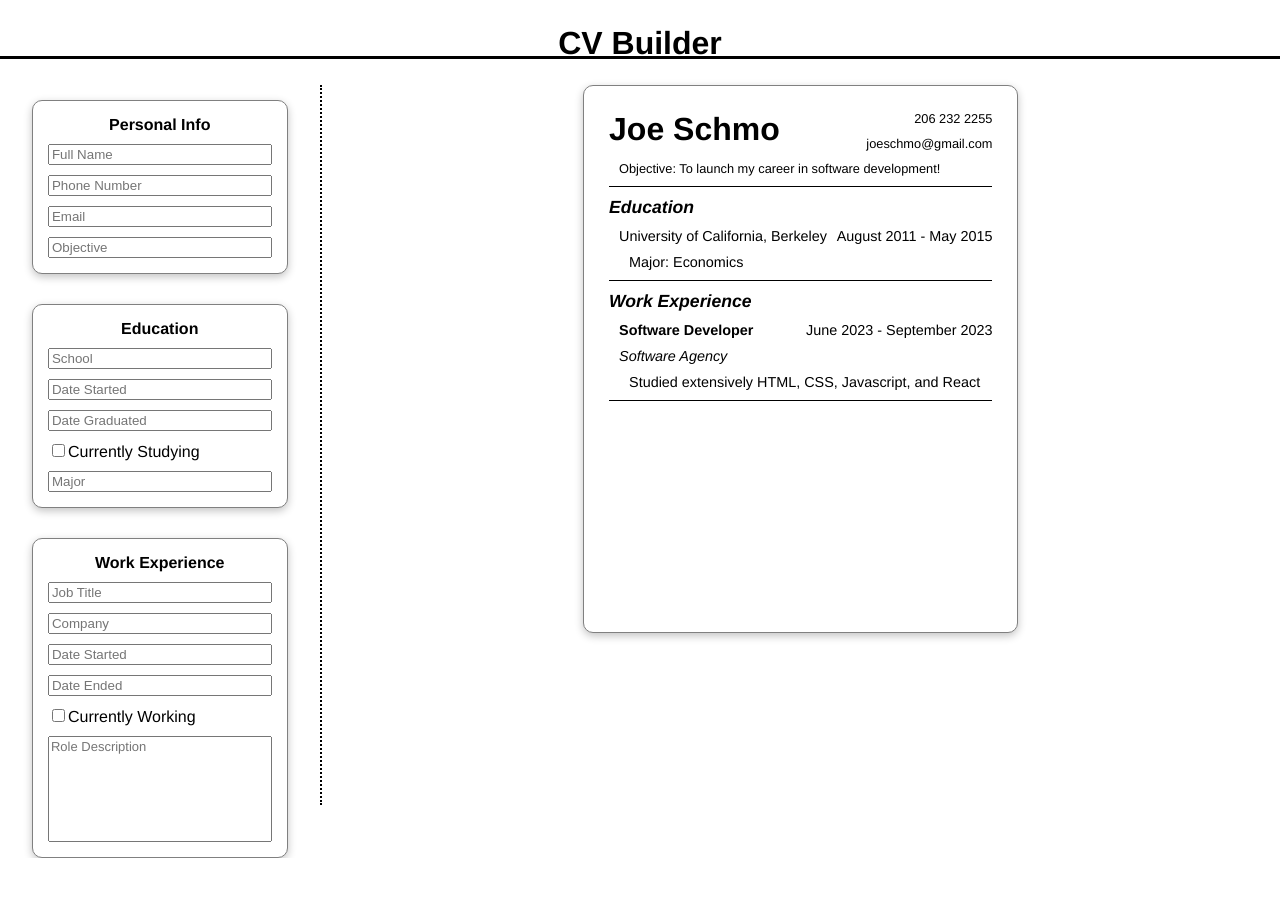
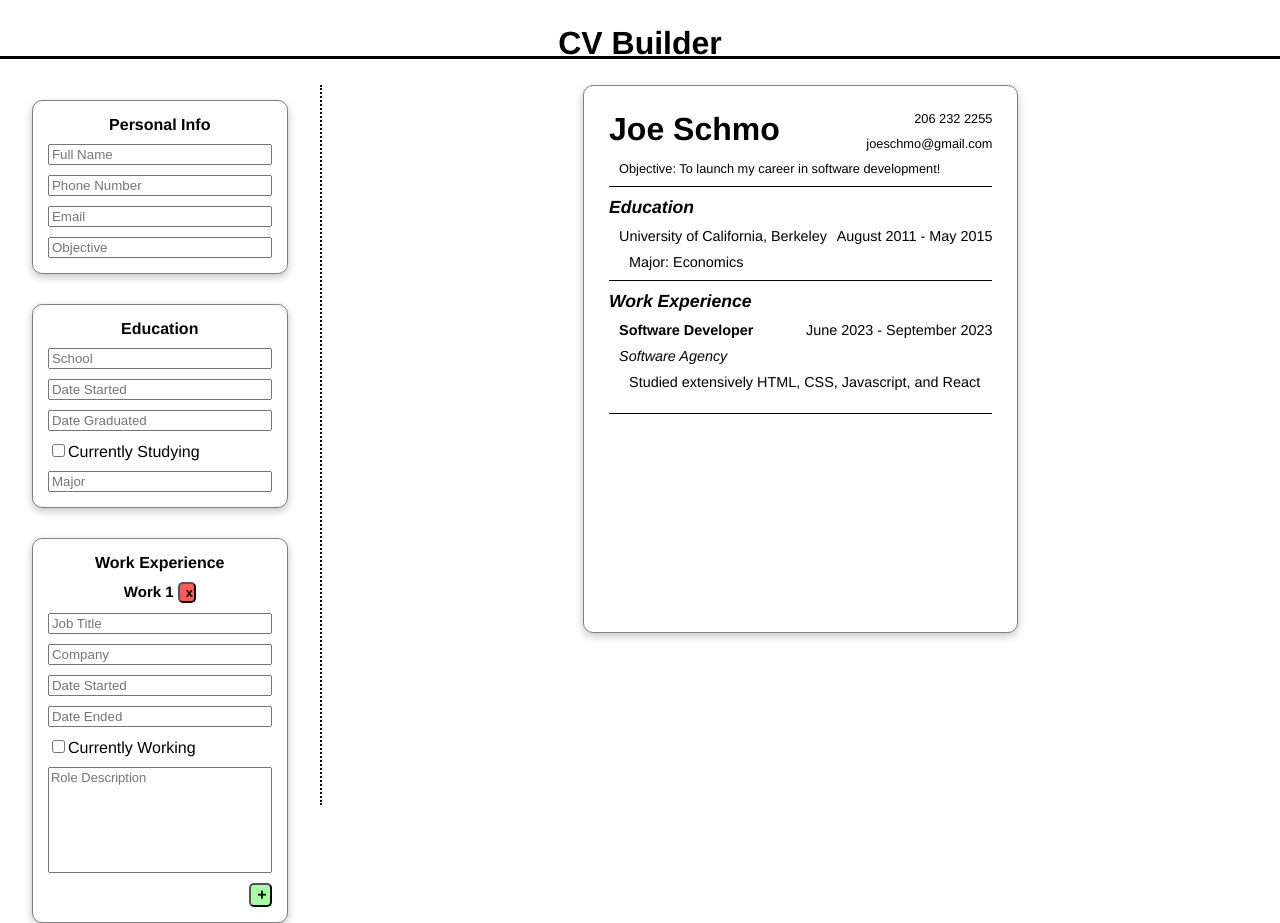
Before and after one commit to seanghods/cv-builder, a React (Vite) app: page / in a window 1280 px wide. Before the commit the page ends 858 px from the top, so only its background shows below. Built offline with nearby package versions, Linux system fonts and the light colour scheme.

Commit message:
Create working multiple-work-experience functionality

```diff
--- a/src/App.jsx
+++ b/src/App.jsx
@@ -21,13 +21,12 @@ function App() {
     current: '',
     major: '',
   });
-  const [workExperience, setWorkExperience] = useState({
-    title: '',
-    company: '',
-    datestart: '',
-    dateend: '',
-    description: '',
-  });
+  const [workExperience, setWorkExperience] = useState([{}]);
+  // title: '',
+  // company: '',
+  // datestart: '',
+  // dateend: '',
+  // description: '',
   const changeInfo = event => {
     const { name, value, dataset, checked } = event.target;
     let inputValue = value;
@@ -48,14 +47,30 @@ function App() {
         }));
         break;
       case 'work':
-        setWorkExperience(prevState => ({
-          ...prevState,
-          [name]: inputValue,
-        }));
+        setWorkExperience(prevState => {
+          const index = dataset.index;
+          const updatedWorkExperience = [...prevState];
+          updatedWorkExperience[index][name] = inputValue;
+          return updatedWorkExperience;
+        });
         break;
       default:
         break;
     }
+  };
+  const addWorkExperience = () => {
+    setWorkExperience(prevState => {
+      const updatedWorkExperience = [...prevState];
+      updatedWorkExperience.push({});
+      return updatedWorkExperience;
+    });
+  };
+  const removeWorkExperience = index => {
+    setWorkExperience(prevState => {
+      const updatedWorkExperience = [...prevState];
+      updatedWorkExperience.splice({ index }, 1);
+      return updatedWorkExperience;
+    });
   };
   return (
     <>
@@ -67,6 +82,8 @@ function App() {
           <WorkExperience
             workExperience={workExperience}
             changeInfo={changeInfo}
+            addWorkExperience={addWorkExperience}
+            removeWorkExperience={removeWorkExperience}
           />
         </section>
         <section className="cv-section">
--- a/src/components/education.jsx
+++ b/src/components/education.jsx
@@ -1,6 +1,6 @@
 export default function Education({ education, changeInfo }) {
   return (
-    <div className="education-edit edit">
+    <div className="edit">
       <h4>Education</h4>
       <input
         type="text"
--- a/src/components/full-cv.jsx
+++ b/src/components/full-cv.jsx
@@ -41,30 +41,32 @@ export default function fullCv({ personalInfo, education, workExperience }) {
         <i>Work Experience</i>
       </h5>
       <div className="work-block block">
-        <div className="job">
+        {workExperience.map((obj, index) => {
+          return (
+            <div className="job" key={index}>
               <div className="job-flex">
                 <div className="job-role">
-              <b>{workExperience.title || 'Software Developer'}</b>
+                  <b>{obj.title || 'Software Developer'}</b>
                 </div>
                 <div className="dates">
                   <span className="date-start">
-                {workExperience.datestart || 'June 2023'}
+                    {obj.datestart || 'June 2023'}
                   </span>
                   {' - '}
                   <span className="date-end">
-                {workExperience.current ||
-                  workExperience.dateend ||
-                  'September 2023'}
+                    {obj.current || obj.dateend || 'September 2023'}
                   </span>
                 </div>
               </div>
               <div className="company-name">
-            <i>{workExperience.company || 'Software Agency'}</i>
+                <i>{obj.company || 'Software Agency'}</i>
               </div>
               <div className="description">
-            <DisplayDescription description={workExperience.description} />
+                <DisplayDescription description={obj.description} />
               </div>
             </div>
+          );
+        })}
       </div>
     </div>
   );
--- a/src/components/personal-info.jsx
+++ b/src/components/personal-info.jsx
@@ -1,6 +1,6 @@
 export default function PersonalInfo({ personalInfo, changeInfo }) {
   return (
-    <div className="personal-edit edit">
+    <div className="edit">
       <h4>Personal Info</h4>
       <input
         type="text"
--- a/src/components/work-experience.jsx
+++ b/src/components/work-experience.jsx
@@ -1,12 +1,30 @@
-export default function WorkExperience({ workExperience, changeInfo }) {
+export default function WorkExperience({
+  workExperience,
+  changeInfo,
+  addWorkExperience,
+  removeWorkExperience,
+}) {
   return (
-    <div className="work-edit edit">
+    <div className="edit">
       <h4>Work Experience</h4>
+      {workExperience.map((obj, index) => {
+        return (
+          <div className="editflex" key={index}>
+            <h4 style={{ fontSize: '15px' }}>
+              Work {index + 1}{' '}
+              <button
+                className="delete"
+                onClick={() => removeWorkExperience({ index })}
+              >
+                x
+              </button>
+            </h4>
             <input
               type="text"
               name="title"
               data-section="work"
-        value={workExperience.title}
+              data-index={index}
+              value={obj.title}
               onChange={changeInfo}
               placeholder="Job Title"
             />
@@ -14,7 +32,8 @@ export default function WorkExperience({ workExperience, changeInfo }) {
               type="text"
               name="company"
               data-section="work"
-        value={workExperience.company}
+              data-index={index}
+              value={obj.company}
               onChange={changeInfo}
               placeholder="Company"
             />
@@ -22,7 +41,8 @@ export default function WorkExperience({ workExperience, changeInfo }) {
               type="text"
               name="datestart"
               data-section="work"
-        value={workExperience.datestart}
+              data-index={index}
+              value={obj.datestart}
               onChange={changeInfo}
               placeholder="Date Started"
             />
@@ -30,7 +50,8 @@ export default function WorkExperience({ workExperience, changeInfo }) {
               type="text"
               name="dateend"
               data-section="work"
-        value={workExperience.dateend}
+              data-index={index}
+              value={obj.dateend}
               onChange={changeInfo}
               placeholder="Date Ended"
             />
@@ -38,7 +59,8 @@ export default function WorkExperience({ workExperience, changeInfo }) {
               <input
                 type="checkbox"
                 data-section="work"
-          checked={workExperience.current}
+                data-index={index}
+                checked={obj.current}
                 onChange={changeInfo}
                 name="current"
               />
@@ -47,10 +69,19 @@ export default function WorkExperience({ workExperience, changeInfo }) {
             <textarea
               name="description"
               data-section="work"
-        value={workExperience.description}
+              data-index={index}
+              value={obj.description}
               onChange={changeInfo}
               placeholder="Role Description"
             />
           </div>
         );
+      })}
+      <div className="button">
+        <button className="add" onClick={addWorkExperience}>
+          +
+        </button>
+      </div>
+    </div>
+  );
 }
--- a/src/css/App.css
+++ b/src/css/App.css
@@ -31,6 +31,12 @@ section {
   transition: 0.25s ease-in-out;
 }
 
+.editflex {
+  display: flex;
+  flex-direction: column;
+  gap: 10px;
+}
+
 .edit:hover {
   transform: scale(1.1);
 }
@@ -57,3 +63,31 @@ textarea {
   font-size: 13px;
   height: 100px;
 }
+
+.button {
+  text-align: right;
+}
+
+button {
+  color: black;
+  border-radius: 5px;
+  font: inherit;
+  font-weight: bold;
+  transition: 0.5s ease-in-out;
+}
+
+.add {
+  background: rgb(167, 255, 167);
+  font-size: 16px;
+  width: 10%;
+}
+
+.delete {
+  background: rgb(255, 91, 91);
+  font-size: 13px;
+  width: 8%;
+}
+
+button:hover {
+  transform: scale(1.15);
+}
--- a/src/css/fullcv.css
+++ b/src/css/fullcv.css
@@ -96,3 +96,7 @@ h5 {
 .description {
   padding-left: 10px;
 }
+
+.job {
+  margin-bottom: 13px;
+}
```
Lines whose indentation alone changed are shown as unchanged.
